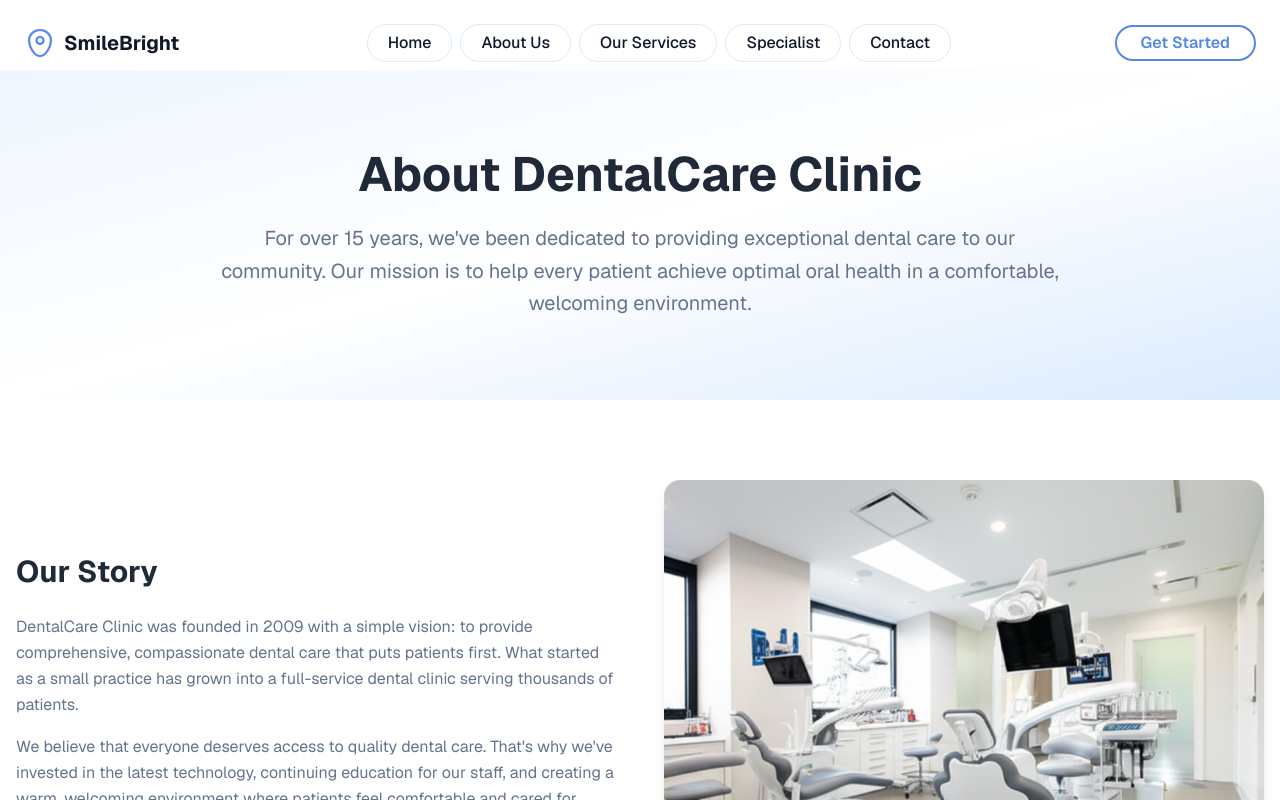
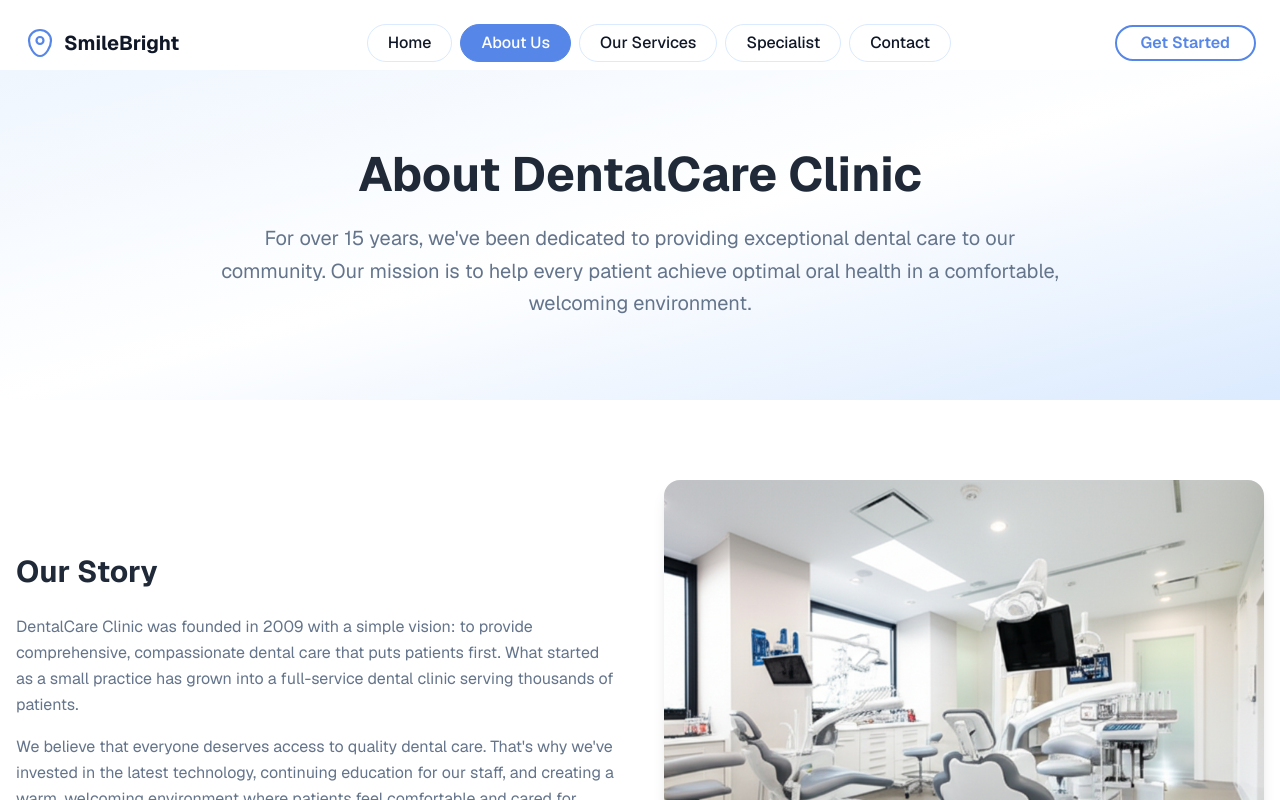
Before and after one commit to faridrazza/retail-dental, a Next.js app: page /about in a window 1280 px wide. Shown: the top 800 px of the page. Built offline with nearby package versions, Linux system fonts and the light colour scheme.

Commit message:
make nav button link to pages

```diff
--- a/components/navigation.tsx
+++ b/components/navigation.tsx
@@ -4,9 +4,11 @@ import { useState } from "react"
 import Link from "next/link"
 import { Button } from "@/components/ui/button"
 import { Menu, X } from "lucide-react"
+import { usePathname } from "next/navigation"
 
 export default function Navigation() {
   const [isOpen, setIsOpen] = useState(false)
+  const pathname = usePathname()
 
   const navItems = [
     { href: "/", label: "Home" },
@@ -32,16 +34,23 @@ export default function Navigation() {
         </Link>
         {/* Desktop Navigation */}
         <div className="hidden md:flex items-center gap-2 ml-6">
-          {navItems.map((item) => (
+          {navItems.map((item) => {
+            const isActive = pathname === item.href || (item.href !== "/" && pathname?.startsWith(item.href))
+            return (
               <Link
                 key={item.href}
                 href={item.href}
-              className="px-5 py-1.5 rounded-full border border-[#dbeafe] bg-white text-gray-900 font-medium text-base hover:bg-[#f1f5fd] transition-colors"
+                className={`px-5 py-1.5 rounded-full border ${
+                  isActive
+                    ? "border-[#5686E7] bg-[#5686E7] text-white"
+                    : "border-[#dbeafe] bg-white text-gray-900 hover:bg-[#f1f5fd]"
+                } font-medium text-base transition-colors`}
                 style={{ boxShadow: 'none' }}
               >
                 {item.label}
               </Link>
-          ))}
+            )
+          })}
         </div>
         {/* Get Started Button */}
         <div className="hidden md:flex items-center">
@@ -58,16 +67,23 @@ export default function Navigation() {
       {isOpen && (
         <div className="md:hidden px-6 pt-4 pb-2">
           <div className="flex flex-col gap-2">
-            {navItems.map((item) => (
+            {navItems.map((item) => {
+              const isActive = pathname === item.href || (item.href !== "/" && pathname?.startsWith(item.href))
+              return (
                 <Link
                   key={item.href}
                   href={item.href}
-                className="px-5 py-1.5 rounded-full border border-[#dbeafe] bg-white text-gray-900 font-medium text-base hover:bg-[#f1f5fd] transition-colors"
+                  className={`px-5 py-1.5 rounded-full border ${
+                    isActive
+                      ? "border-[#5686E7] bg-[#5686E7] text-white"
+                      : "border-[#dbeafe] bg-white text-gray-900 hover:bg-[#f1f5fd]"
+                  } font-medium text-base transition-colors`}
                   onClick={() => setIsOpen(false)}
                 >
                   {item.label}
                 </Link>
-            ))}
+              )
+            })}
             <Button variant="outline" className="border-2 border-[#5686E7] text-[#5686E7] bg-white hover:bg-[#f1f5fd] hover:text-[#5686E7] px-6 py-1.5 rounded-full font-semibold text-base shadow-none transition-colors mt-2">
               Get Started
             </Button>
```
Lines whose indentation alone changed are shown as unchanged.
